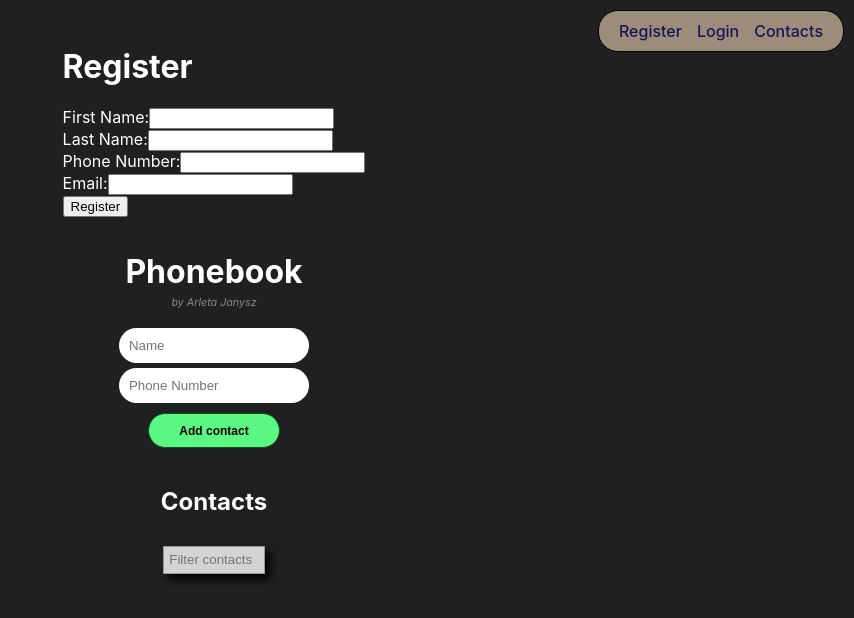
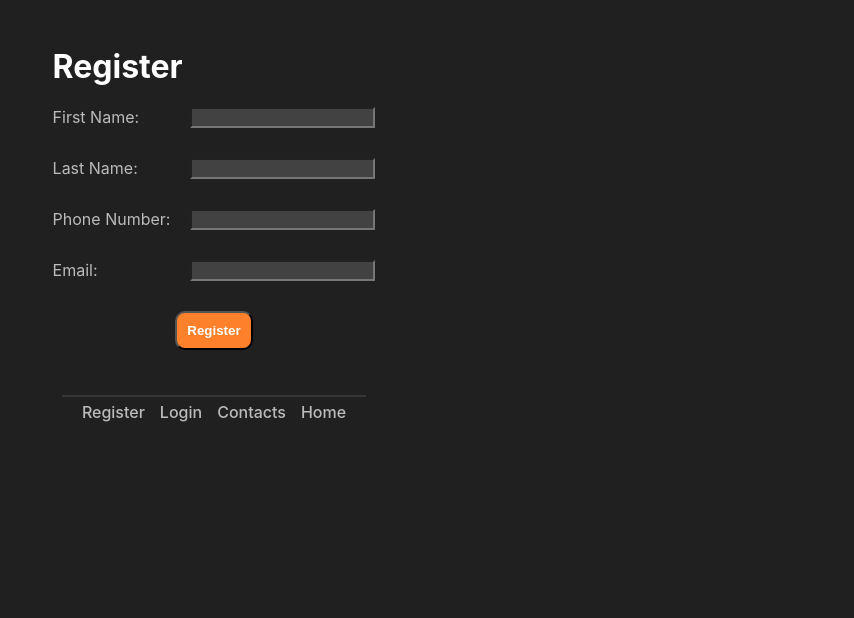
Before and after one commit to ArletaJanysz/goit-react-hw-08-phonebook, a React (Create React App) app: page /register in a window 1280 px wide. Shown: the top 618 px of the page, without its empty margins (426-1280 px from the left). Built offline with nearby package versions, Linux system fonts and the light colour scheme.

Commit message:
css made

```diff
--- a/src/components/App/App.jsx
+++ b/src/components/App/App.jsx
@@ -1,16 +1,7 @@
 import React from 'react';
-import { useDispatch, useSelector } from 'react-redux';
-import {
-  addContactAsync,
-  deleteContactAsync,
-  fetchContactsAsync,
-} from 'redux/actions';
-import ContactForm from '../ContactForm/ContactForm';
-import ContactList from '../ContactList/ContactList';
-import Filter from '../Filter/Filter';
-
 import { Route, Routes } from 'react-router-dom';
 import Navigation from '../Navigation/Navigation';
+import Home from '../Home/Home';
 import Register from '../Navigation/Register';
 import Login from '../Navigation/Login';
 import Contacts from '../Navigation/Contacts';
@@ -18,44 +9,15 @@ import Contacts from '../Navigation/Contacts';
 import '../App/App.css';
 
 export function App() {
-  const dispatch = useDispatch();
-  const contacts = useSelector(state => state.contacts.contacts);
-  const filter = useSelector(state => state.contacts.filter);
-
-  const addContactHandler = contact => {
-    dispatch(addContactAsync(contact));
-  };
-
-  const deleteContactHandler = contactId => {
-    dispatch(deleteContactAsync(contactId));
-  };
-
-  const handleFilterChange = filterValue => {
-    dispatch(fetchContactsAsync(filterValue));
-  };
-
   return (
     <div className="container">
-      <Navigation />
       <Routes>
+        <Route path="/" element={<Home />} />
         <Route path="/register" element={<Register />} />
         <Route path="/login" element={<Login />} />
         <Route path="/contacts" element={<Contacts />} />
       </Routes>
-
-      <div className="phonebook-wrapper">
-        <h1 className="phonebook-title">Phonebook</h1>
-        <h6 className="phonebook-subtitle">by Arleta Janysz</h6>
-
-        <ContactForm onAddContact={addContactHandler} contacts={contacts} />
-        <h2 className="phonebook-contacts">Contacts</h2>
-      </div>
-      <Filter filter={filter} onChangeFilter={handleFilterChange} />
-      <ContactList
-        contacts={contacts}
-        filter={filter}
-        onDeleteContact={deleteContactHandler}
-      />
+      <Navigation />
     </div>
   );
 }
--- a/src/components/ContactForm/ContactForm.jsx
+++ b/src/components/ContactForm/ContactForm.jsx
@@ -1,14 +1,9 @@
 import React, { useState } from 'react';
-import { useDispatch, useSelector } from 'react-redux';
+import { useDispatch } from 'react-redux';
 import { addContactAsync } from 'redux/actions';
-import PropTypes from 'prop-types';
 
-import '../ContactForm/ContactForm.css';
-
-const ContactForm = () => {
+const AddContactForm = () => {
   const dispatch = useDispatch();
-  const contacts = useSelector(state => state.contacts.contacts);
-
   const [name, setName] = useState('');
   const [number, setNumber] = useState('');
 
@@ -24,12 +19,16 @@ const ContactForm = () => {
   const handleSubmit = e => {
     e.preventDefault();
 
-    if (contacts.some(contact => contact.name === name)) {
-      alert(`${name} is already in contacts.`);
+    // Sprawdź, czy name i number nie są puste
+    if (!name.trim() || !number.trim()) {
+      alert('Name and number are required fields.');
       return;
     }
 
+    // Wywołaj akcję dodawania kontaktu
     dispatch(addContactAsync({ name, number }));
+
+    // Zresetuj formularz
     setName('');
     setNumber('');
   };
@@ -61,15 +60,4 @@ const ContactForm = () => {
   );
 };
 
-ContactForm.propTypes = {
-  onAddContact: PropTypes.func.isRequired,
-  contacts: PropTypes.arrayOf(
-    PropTypes.shape({
-      id: PropTypes.string.isRequired,
-      name: PropTypes.string.isRequired,
-      number: PropTypes.string.isRequired,
-    })
-  ).isRequired,
-};
-
-export default ContactForm;
+export default AddContactForm;
--- /dev/null
+++ b/src/components/Home/Home.jsx
@@ -0,0 +1,13 @@
+import React from 'react';
+
+const Home = () => {
+  return (
+    <div>
+      {/* <Navigation /> */}
+      <h2>Welcome to the Phonebook App!</h2>
+      <p>Please choose an option:</p>
+    </div>
+  );
+};
+
+export default Home;
--- a/src/components/Navigation/Contacts.jsx
+++ b/src/components/Navigation/Contacts.jsx
@@ -1,18 +1,19 @@
 import React from 'react';
-import UserMenu from '../Navigation/UserMenu';
+import ContactList from '../ContactList/ContactList';
+import AddContactForm from '../ContactForm/ContactForm';
+
 
 const Contacts = () => {
-  const userEmail = 'mango@mail.com';
-
-  const handleLogout = () => {
-    console.log('Logout clicked');
-  };
+  // Pobierz kontakty z Redux lub innego miejsca w zależności od potrzeb
+  const contacts = [];
 
   return (
     <div>
       <h1>Contacts</h1>
-      <UserMenu userEmail={userEmail} onLogout={handleLogout} />
-      {}
+      {/* Wyświetl zapisane kontakty */}
+      <ContactList contacts={contacts} />
+      {/* Dodaj formularz do dodawania nowych kontaktów */}
+      <AddContactForm />
     </div>
   );
 };
--- /dev/null
+++ b/src/components/Navigation/Login.css
@@ -0,0 +1,32 @@
+.login-form {
+  display: flex;
+  flex-direction: column;
+  gap: 5px;
+}
+
+.login-label {
+  color: rgb(187, 187, 187);
+  display: flex;
+  justify-content: space-between;
+  gap: 20px;
+}
+
+.login-input {
+  background-color: rgba(187, 187, 187, 0.219);
+}
+
+.login-btn {
+  display: flex;
+  background-color: #5dfd6a;
+  text-align: center;
+  padding: 10px;
+  border-radius: 10px;
+  color: #ffffff;
+  font-weight: bolder;
+  max-width: 100%;
+}
+
+.login-btn-container {
+  display: flex;
+  justify-content: center;
+}
--- a/src/components/Navigation/Login.jsx
+++ b/src/components/Navigation/Login.jsx
@@ -1,4 +1,6 @@
 import React, { useState } from 'react';
+
+import './Login.css';
 
 const Login = () => {
   const [formData, setFormData] = useState({
@@ -24,10 +26,11 @@ const Login = () => {
   return (
     <div>
       <h1>Login</h1>
-      <form onSubmit={handleSubmit}>
-        <label>
+      <form className="login-form" onSubmit={handleSubmit}>
+        <label className="login-label">
           Email:
           <input
+            className="login-input"
             type="email"
             name="email"
             value={formData.email}
@@ -35,9 +38,10 @@ const Login = () => {
           />
         </label>
         <br />
-        <label>
+        <label className="login-label">
           Password:
           <input
+            className="login-input"
             type="password"
             name="password"
             value={formData.password}
@@ -45,7 +49,11 @@ const Login = () => {
           />
         </label>
         <br />
-        <button type="submit">Login</button>
+        <div className="login-btn-container">
+          <button className="login-btn" type="submit">
+            Login
+          </button>
+        </div>
       </form>
     </div>
   );
--- a/src/components/Navigation/Navigation.css
+++ b/src/components/Navigation/Navigation.css
@@ -1,14 +1,10 @@
 .nav-container {
-  background-color: rgba(255, 228, 196, 0.555);
-  padding: 10px 20px;
-  border: 1px solid black;
-  border-radius: 20px;
+  margin-top: 40px;
+  padding: 5px 20px;
   display: flex;
   text-align: center;
-  position: fixed;
-  right: 10px;
-  top: 10px;
   margin-bottom: 20px;
+  border-top: 2px solid rgb(54, 54, 54);
 }
 
 .nav-list {
@@ -22,7 +18,7 @@
 
 a {
   text-decoration: none;
-  color: rgb(27, 21, 88);
+  color: rgb(187, 187, 187);
   font-weight: 500;
 }
 
--- a/src/components/Navigation/Navigation.jsx
+++ b/src/components/Navigation/Navigation.jsx
@@ -1,6 +1,5 @@
 import React from 'react';
 import { Link } from 'react-router-dom';
-
 
 import '../Navigation/Navigation.css';
 
@@ -17,6 +16,9 @@ const Navigation = () => {
         <li className="nav-list-item">
           <Link to="/contacts">Contacts</Link>
         </li>
+        <li className="nav-list-item">
+          <Link to="/">Home</Link>
+        </li>
       </ul>
     </nav>
   );
--- /dev/null
+++ b/src/components/Navigation/Register.css
@@ -0,0 +1,32 @@
+.register-form {
+  display: flex;
+  flex-direction: column;
+  gap: 5px;
+}
+
+.register-label {
+  color: rgb(187, 187, 187);
+  display: flex;
+  justify-content: space-between;
+  gap: 20px;
+}
+
+.register-input {
+  background-color: rgba(187, 187, 187, 0.219);
+}
+
+.register-btn {
+  display: flex;
+  background-color: #ff802b;
+  text-align: center;
+  padding: 10px;
+  border-radius: 10px;
+  color: #ffffff;
+  font-weight: bolder;
+  max-width: 100%;
+}
+
+.register-btn-container {
+  display: flex;
+  justify-content: center;
+}
--- a/src/components/Navigation/Register.jsx
+++ b/src/components/Navigation/Register.jsx
@@ -1,4 +1,6 @@
 import React, { useState } from 'react';
+
+import './Register.css';
 
 const Register = () => {
   const [formData, setFormData] = useState({
@@ -26,10 +28,11 @@ const Register = () => {
   return (
     <div>
       <h1>Register</h1>
-      <form onSubmit={handleSubmit}>
-        <label>
+      <form className="register-form" onSubmit={handleSubmit}>
+        <label className="register-label">
           First Name:
           <input
+            className="register-input"
             type="text"
             name="firstName"
             value={formData.firstName}
@@ -37,9 +40,10 @@ const Register = () => {
           />
         </label>
         <br />
-        <label>
+        <label className="register-label">
           Last Name:
           <input
+            className="register-input"
             type="text"
             name="lastName"
             value={formData.lastName}
@@ -47,9 +51,10 @@ const Register = () => {
           />
         </label>
         <br />
-        <label>
+        <label className="register-label">
           Phone Number:
           <input
+            className="register-input"
             type="tel"
             name="phoneNumber"
             value={formData.phoneNumber}
@@ -57,9 +62,10 @@ const Register = () => {
           />
         </label>
         <br />
-        <label>
+        <label className="register-label">
           Email:
           <input
+            className="register-input"
             type="email"
             name="email"
             value={formData.email}
@@ -67,7 +73,11 @@ const Register = () => {
           />
         </label>
         <br />
-        <button type="submit">Register</button>
+        <div className="register-btn-container">
+          <button className="register-btn" type="submit">
+            Register
+          </button>
+        </div>
       </form>
     </div>
   );
```
